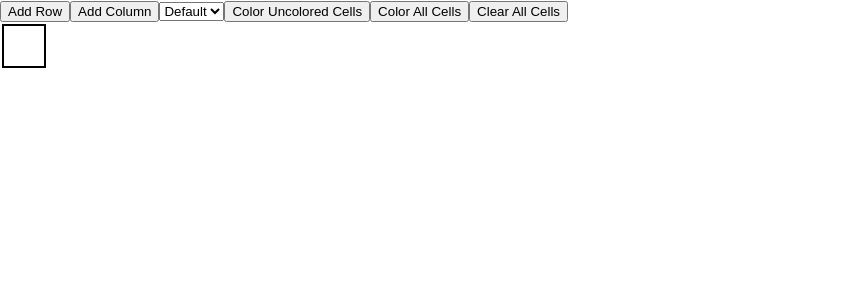
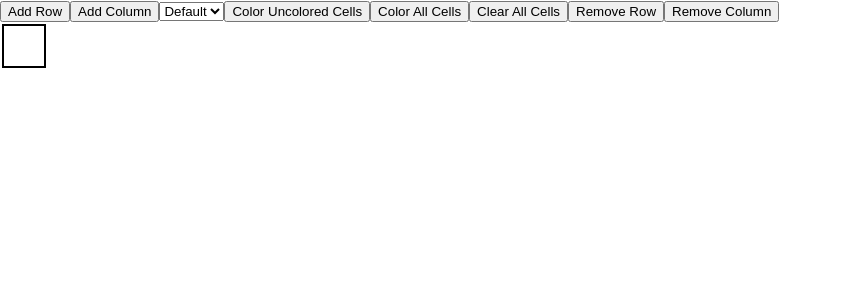
Before and after one commit to AleHS01/ttp-assigment-dom-3-react, a React (Create React App) app in the folder dom-with-react-app/: page / in a window 1280 px wide. Shown: the top 300 px of the page, without its empty margins (0-842 px from the left). Built offline with nearby package versions, Linux system fonts and the light colour scheme.

Commit message:
removeRow and removeCol added

```diff
--- a/dom-with-react-app/src/components/AppComponent.jsx
+++ b/dom-with-react-app/src/components/AppComponent.jsx
@@ -16,6 +16,8 @@ class AppComponent extends Component {
     this.colorUncolorCells = this.colorUncolorCells.bind(this);
     this.colorAllCells = this.colorAllCells.bind(this);
     this.clearAllCells = this.clearAllCells.bind(this);
+    this.removeRow = this.removeRow.bind(this);
+    this.removeColumn = this.removeColumn.bind(this)
   }
 
   addRow = () => {
@@ -58,7 +60,7 @@ class AppComponent extends Component {
 
     const updatedTable = table.map((row) =>
     row.map((cell) => {
-      if (cell == "" || cell === "transparent")
+      if (cell === "" || cell === "transparent")
         return color;
       return cell;
     })
@@ -98,6 +100,34 @@ class AppComponent extends Component {
     });
   }
 
+  removeRow = (rowNumber) => {
+    this.setState((prevState) => {
+      const updatedTable = [...prevState.table];
+      if (updatedTable.length > 1) {
+        //if the length of the row is greater than one then delete
+        updatedTable.splice(rowNumber, 1); // remove 1 row
+      }
+      return {
+        table: updatedTable,
+      };
+    });
+  };
+
+  removeColumn = (columnNumber) => {
+    this.setState((prevState) => {
+      const updatedTable = prevState.table.map((row) => {
+        const updatedRow = [...row]; //row containing an array with cells / columns
+        if (updatedRow.length > 1) {
+          updatedRow.splice(columnNumber, 1);
+        }
+        return updatedRow;
+      });
+      return {
+        table: updatedTable,
+      };
+    });
+  };
+
   render() {
     return (
       <div className="button-container">
@@ -121,6 +151,8 @@ class AppComponent extends Component {
         <button onClick={this.colorUncolorCells}>Color Uncolored Cells</button>
         <button onClick={this.colorAllCells}>Color All Cells</button>
         <button onClick={this.clearAllCells}>Clear All Cells</button>
+        <button onClick={this.removeRow}>Remove Row</button>
+        <button onClick={this.removeColumn}>Remove Column</button>
         <Table table={this.state.table} cellClick={this.cellClick} />
       </div>
     );
```
